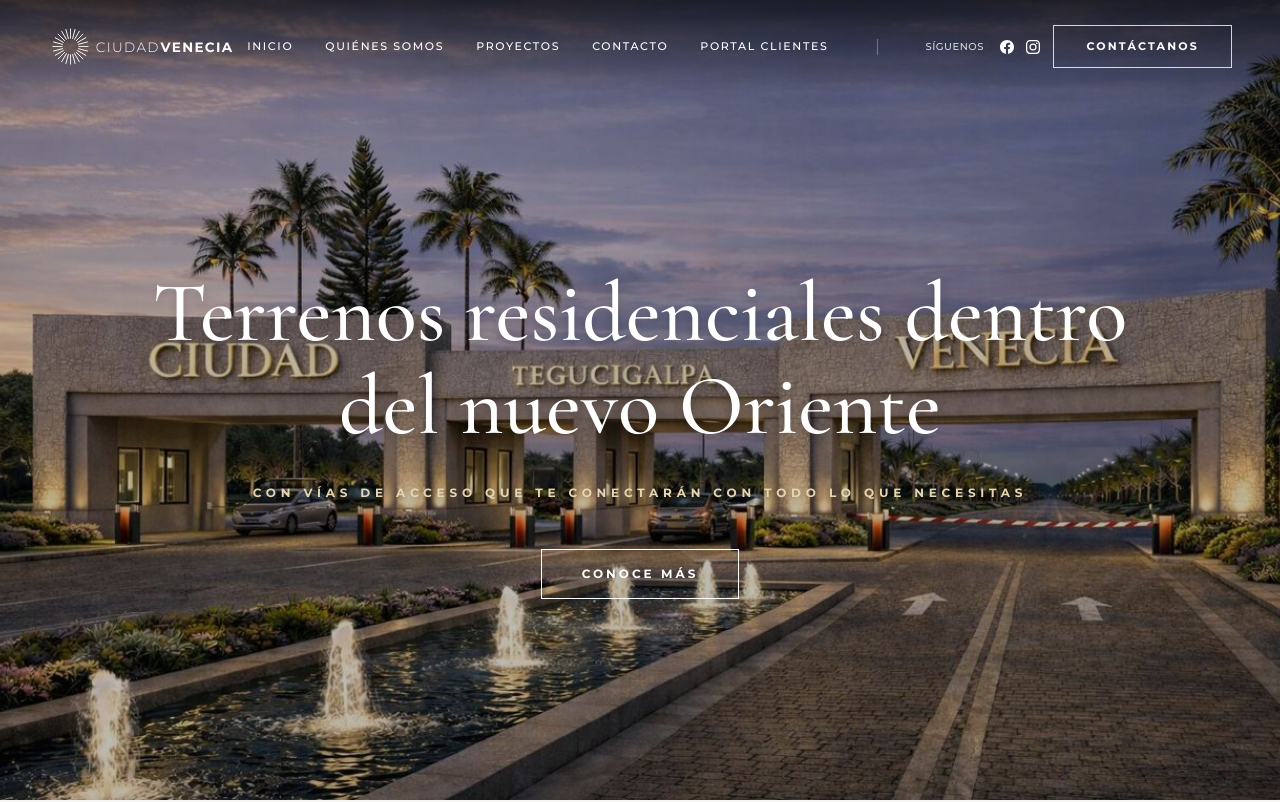
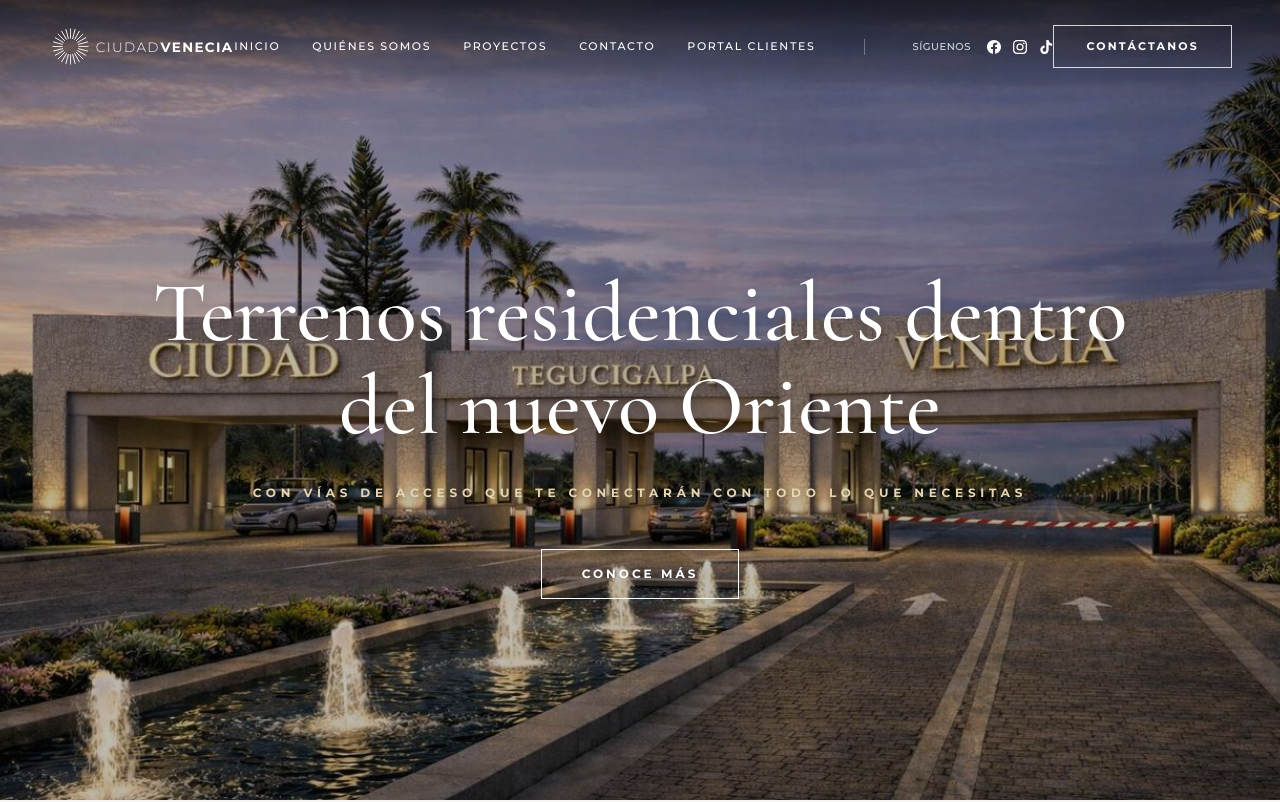
Before and after one commit to rplushn/ciudadvenecia, a Next.js app: page / in a window 1280 px wide. Shown: the top 802 px of the page. Built offline with nearby package versions, Linux system fonts and the light colour scheme.

Commit message:
Refine Amenities Carousel visibility: apply strict 'overflow-hidden' to parent container and verify layout to hide side peeking images for a perfect 2-item view matching Terrasoles.

```diff
--- a/src/app/page.tsx
+++ b/src/app/page.tsx
@@ -224,6 +224,12 @@ export default function Home() {
                             <path d="M12 2.163c3.204 0 3.584.012 4.85.07 3.252.148 4.771 1.691 4.919 4.919.058 1.265.069 1.645.069 4.849 0 3.205-.012 3.584-.069 4.849-.149 3.225-1.664 4.771-4.919 4.919-1.266.058-1.644.069-4.85.069-3.204 0-3.585-.011-4.849-.069-3.259-.149-4.771-1.699-4.919-4.92-.058-1.265-.07-1.644-.07-4.849 0-3.204.013-3.583.07-4.849.149-3.227 1.664-4.771 4.919-4.919 1.266-.057 1.645-.069 4.849-.069zM12 0C8.741 0 8.333.014 7.053.072 2.695.272.273 2.69.073 7.052.014 8.333 0 8.741 0 12c0 3.259.014 3.668.072 4.948.2 4.358 2.618 6.78 6.98 6.98C8.333 23.986 8.741 24 12 24c3.259 0 3.668-.014 4.948-.072 4.354-.2 6.782-2.618 6.979-6.98.059-1.28.073-1.689.073-4.948 0-3.259-.014-3.667-.072-4.947-.196-4.354-2.617-6.78-6.979-6.98C15.668.014 15.259 0 12 0zm0 5.838a6.162 6.162 0 100 12.324 6.162 6.162 0 000-12.324zM12 16a4 4 0 110-8 4 4 0 010 8zm6.406-11.845a1.44 1.44 0 100 2.881 1.44 1.44 0 000-2.881z"/>
                         </svg>
                     </a>
+                    {/* TikTok Icon */}
+                    <a href="#" className="text-white hover:text-[#C5A065] transition-colors">
+                        <svg width="14" height="14" viewBox="0 0 24 24" fill="currentColor" xmlns="http://www.w3.org/2000/svg">
+                            <path d="M12.525.02c1.31-.02 2.61-.01 3.91-.02.08 1.53.63 3.09 1.75 4.17 1.12 1.11 2.7 1.62 4.24 1.79v4.03c-1.44-.05-2.89-.35-4.2-.97-.57-.26-1.1-.59-1.62-.93-.01 2.92.01 5.84-.02 8.75-.08 1.46-.54 2.94-1.34 4.14-1.8 2.73-5.7 4.01-8.85 2.48-2.69-1.31-4.25-4.17-4.11-7.14.05-3.08 2.08-5.71 4.97-6.55.75-.22 1.54-.31 2.32-.3v4.2c-.41-.03-.84.03-1.24.18-1.31.52-2.14 1.83-2.02 3.24.08 1.48 1.15 2.75 2.63 2.93 1.69.21 3.23-.97 3.51-2.65.07-.63.07-1.27.06-1.91V.02h-.01z"/>
+                        </svg>
+                    </a>
                 </div>
             </div>
           </div>
@@ -312,10 +318,11 @@ export default function Home() {
       </section>
 
       {/* 3. AMENITIES CAROUSEL - TERRASOLES INFINITE LOOP STYLE */}
-      <section className="bg-[#F0EEE9] pt-8 pb-16 overflow-hidden relative group" ref={carouselRef}>
+      <section className="bg-[#F0EEE9] pt-8 pb-16 relative group" ref={carouselRef}>
           {/* Subtle Top Gradient for Depth */}
           <div className="absolute top-0 left-0 right-0 h-32 bg-gradient-to-b from-[#EBE7DF] to-transparent z-0 pointer-events-none"></div>
 
+          {/* OVERFLOW HIDDEN to hide side peeking */}
           <div className="max-w-[1300px] mx-auto px-6 mb-12 relative z-10 overflow-hidden">
                {/* Carousel Slides - Show 2 items, move by 1 item width at a time */}
                {/* Calculation: 2 items per view = 50% width each.  */}
```
